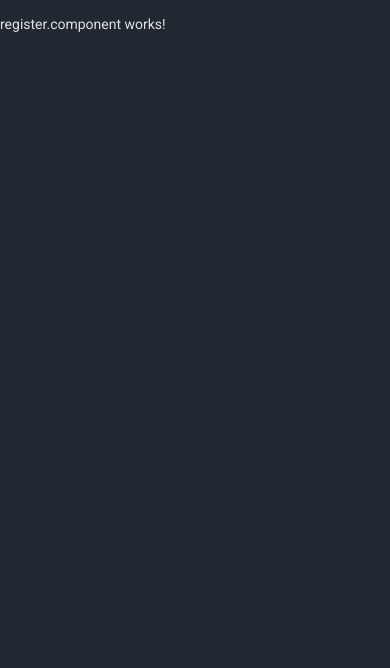
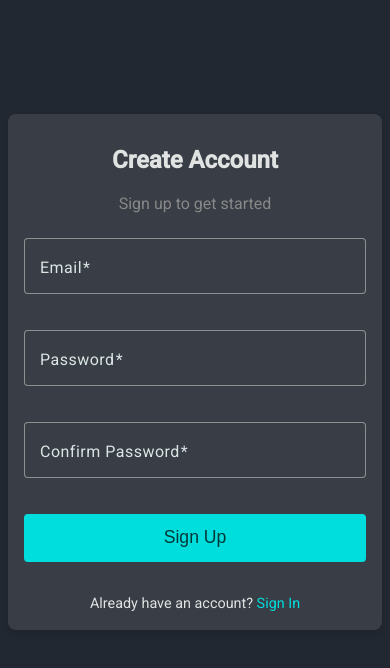
Before and after one commit to DlopezS98/ng-devtasks, an Angular app: page /register in a window 390 px wide. Shown: the top 668 px of the page. Built offline with nearby package versions, Linux system fonts and the light colour scheme.

Commit message:
feat: implement registration form with validation and responsive design

```diff
--- a/src/app/pages/login/login.component.ts
+++ b/src/app/pages/login/login.component.ts
@@ -20,7 +20,6 @@ import { MatInputModule } from '@angular/material/input';
     RouterModule,
     MatFormFieldModule,
     MatInputModule,
-    NgOptimizedImage,
   ],
   templateUrl: './login.component.html',
   styleUrls: ['./login.component.scss'],
--- a/src/app/pages/register/register.component.html
+++ b/src/app/pages/register/register.component.html
@@ -1 +1,53 @@
-<p>register.component works!</p>
+<div class="register-container">
+  <div class="register-banner">
+    <img srcset="kanban-banner.jpg" alt="Register Banner" class="register-banner-img" />
+  </div>
+  <div class="register-card">
+    <div class="register-card__inner">
+      <h1 class="register-form-title">Create Account</h1>
+      <p class="register-form-desc">Sign up to get started</p>
+      <form [formGroup]="form" (ngSubmit)="register()">
+        <mat-form-field appearance="outline" class="register-form-field">
+          <mat-label>Email</mat-label>
+          <input
+            matInput
+            type="email"
+            formControlName="email"
+            required
+            autocomplete="email"
+            placeholder="Email"
+          />
+        </mat-form-field>
+        <mat-form-field appearance="outline" class="register-form-field">
+          <mat-label>Password</mat-label>
+          <input
+            matInput
+            type="password"
+            formControlName="password"
+            required
+            autocomplete="new-password"
+            placeholder="Password"
+          />
+        </mat-form-field>
+        <mat-form-field appearance="outline" class="register-form-field">
+          <mat-label>Confirm Password</mat-label>
+          <input
+            matInput
+            type="password"
+            formControlName="confirmPassword"
+            required
+            autocomplete="new-password"
+            placeholder="Confirm Password"
+          />
+        </mat-form-field>
+        <button mat-raised-button color="primary" type="submit" class="register-form-button">
+          Sign Up
+        </button>
+      </form>
+      <div class="register-signin-link">
+        <span>Already have an account? </span>
+        <a routerLink="/login">Sign In</a>
+      </div>
+    </div>
+  </div>
+</div>
--- a/src/app/pages/register/register.component.scss
+++ b/src/app/pages/register/register.component.scss
@@ -0,0 +1,125 @@
+
+
+.register-container {
+	display: flex;
+	justify-content: center;
+	align-items: center;
+	height: 100vh;
+	margin: 0 2rem;
+
+	.register-card {
+		background: #393e46;
+		padding: 2rem;
+		border-radius: 8px;
+		box-shadow: 0 4px 6px rgba(0, 0, 0, 0.1);
+		width: 100%;
+		max-width: 400px;
+
+		.register-form-title {
+			font-size: 1.5rem;
+			margin-bottom: 1.5rem;
+			color: var(--mat-sys-on-surface);
+			text-align: center;
+		}
+
+		.register-form-desc {
+			color: #888;
+			margin-bottom: 1.5rem;
+			font-size: 1rem;
+			text-align: center;
+		}
+
+		.register-form-field {
+			width: 100%;
+			margin-bottom: 1rem;
+		}
+
+		.register-form-button {
+			width: 100%;
+			height: 48px;
+			font-size: 1.1rem;
+			margin-bottom: 16px;
+			background-color: var(--mat-sys-primary);
+			color: var(--mat-sys-on-primary);
+			border: none;
+			border-radius: 4px;
+			cursor: pointer;
+			transition: background-color 0.3s ease;
+
+			&:hover {
+				background-color: var(--mat-sys-primary-container);
+				color: var(--mat-sys-on-primary-container);
+			}
+		}
+
+		.register-signin-link {
+			text-align: center;
+			margin-top: 1rem;
+			color: var(--mat-sys-on-surface);
+			font-size: 0.9rem;
+
+			a {
+				color: var(--mat-sys-primary);
+				text-decoration: none;
+
+				&:hover {
+					text-decoration: underline;
+				}
+			}
+		}
+	}
+
+	.register-banner {
+		background: linear-gradient(135deg, var(--mat-sys-primary) 0%, var(--mat-sys-primary-container) 100%);
+		border-radius: 16px;
+		margin: 32px;
+		min-width: 400px;
+		height: auto;
+		.register-banner-img {
+			height: calc(100vh - 350px);
+			max-height: 600px;
+			border-radius: 16px;
+			filter: brightness(70%);
+		}
+	}
+}
+
+// Responsive styles
+@media (max-width: 900px) {
+	.register-container {
+		flex-direction: column;
+		margin: 0 24px;
+		height: auto;
+
+		.register-card {
+			max-width: 100%;
+			margin: 2rem 0;
+		}
+
+		.register-banner {
+			margin: 0;
+			border-radius: 0;
+			min-width: unset;
+			height: 200px;
+		}
+	}
+}
+
+@media (max-width: 600px) {
+	.register-container {
+		flex-direction: column;
+		margin: 0 24px;
+		height: auto;
+		height: calc(100vh - 100px);
+
+		.register-card {
+			max-width: 100%;
+			padding: 1rem;
+			margin: 1rem 0;
+		}
+
+		.register-banner {
+			display: none !important;
+		}
+	}
+}
--- a/src/app/pages/register/register.component.ts
+++ b/src/app/pages/register/register.component.ts
@@ -1,11 +1,36 @@
+import { CommonModule } from '@angular/common';
 import { Component } from '@angular/core';
+import { FormBuilder, FormGroup, ReactiveFormsModule, Validators } from '@angular/forms';
+import { MatFormFieldModule } from '@angular/material/form-field';
+import { MatInputModule } from '@angular/material/input';
+import { RouterModule } from '@angular/router';
 
 @Component({
   selector: 'app-register.component',
-  imports: [],
+  imports: [CommonModule, ReactiveFormsModule, RouterModule, MatFormFieldModule, MatInputModule],
   templateUrl: './register.component.html',
-  styleUrl: './register.component.scss'
+  styleUrls: ['./register.component.scss'],
 })
 export class RegisterComponent {
+  form: FormGroup;
 
+  constructor(private fb: FormBuilder) {
+    this.form = this.fb.group({
+      email: ['', [Validators.required, Validators.email]],
+      password: ['', [Validators.required, Validators.minLength(6)]],
+      confirmPassword: ['', [Validators.required]],
+    });
+  }
+
+  register() {
+    if (this.form.valid) {
+      // Registration logic here
+      const { email, password, confirmPassword } = this.form.value;
+      if (password !== confirmPassword) {
+        // Handle password mismatch
+        return;
+      }
+      // Proceed with registration
+    }
+  }
 }
```
